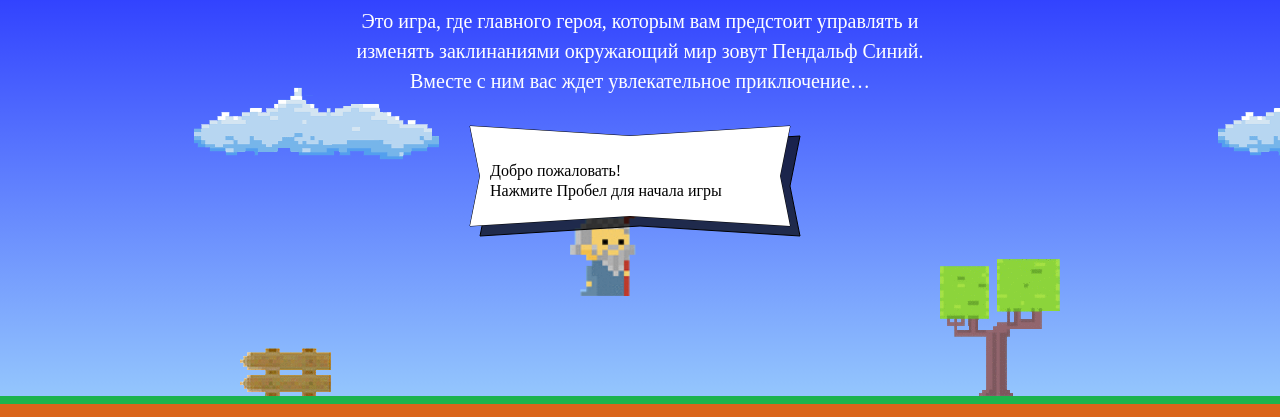
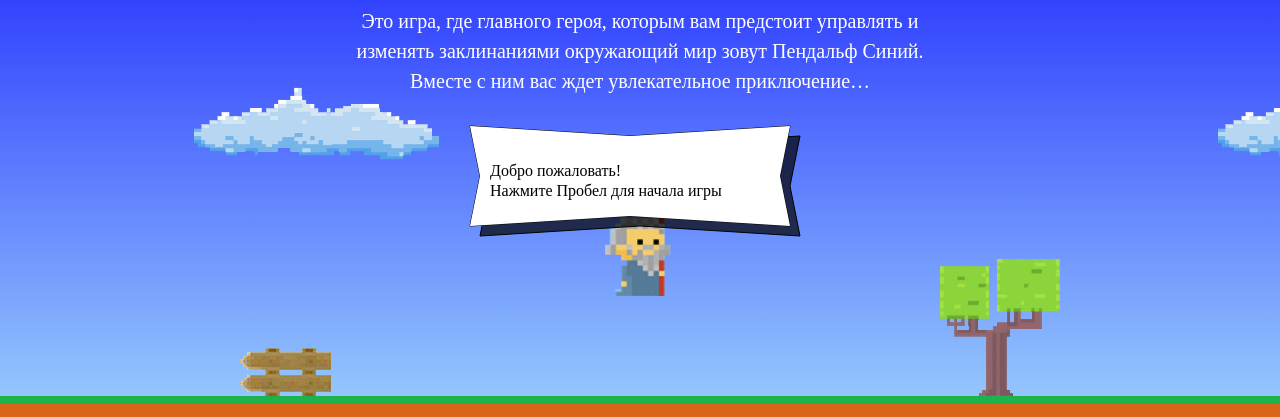
Before and after one commit to BasayOd/819795-code-and-magick-17, a website: page index.html in a window 1280 px wide. Shown: the part 203-620 px from the top of the page. Drawn offline with Linux system fonts and the light colour scheme; a web font is replaced by a local one.

Commit message:
index забавил точку с запятой и исправил расчет стартовой позиции колдуна

```diff
--- a/index.html
+++ b/index.html
@@ -192,13 +192,13 @@
 
   var getWizardHeight = function () {
     return 1.337 * wizardWidth;
-  }
+  };
   var getWizardX = function (width) {
-    return width / 2  - wizardWidth;
-  }
+    return (width - wizardWidth)/2;
+  };
   var getWizardY = function (height) {
     return height / 3 * 2 - getWizardHeight();
-  }
+  };
 </script>
 <script src='js/stat.js'></script>
 <script src="js/game.js"></script>
```
